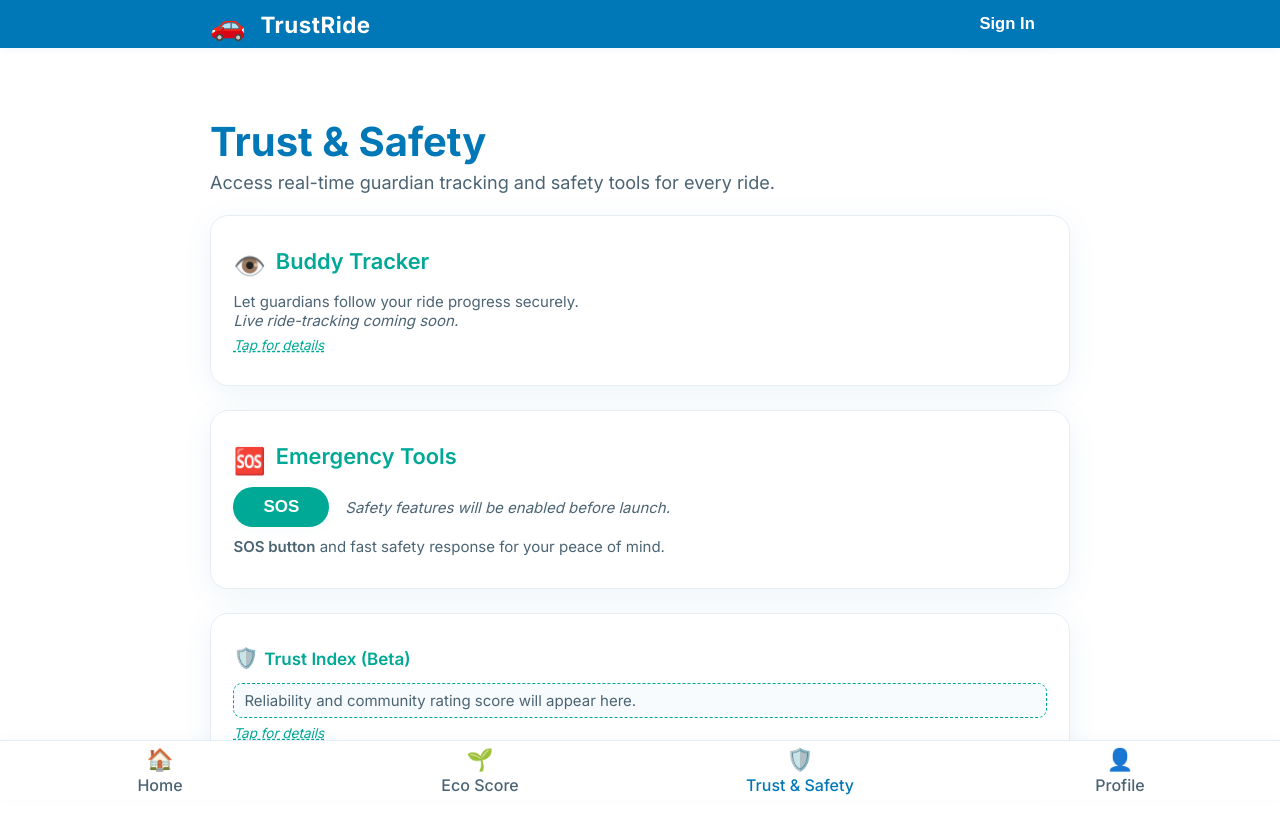
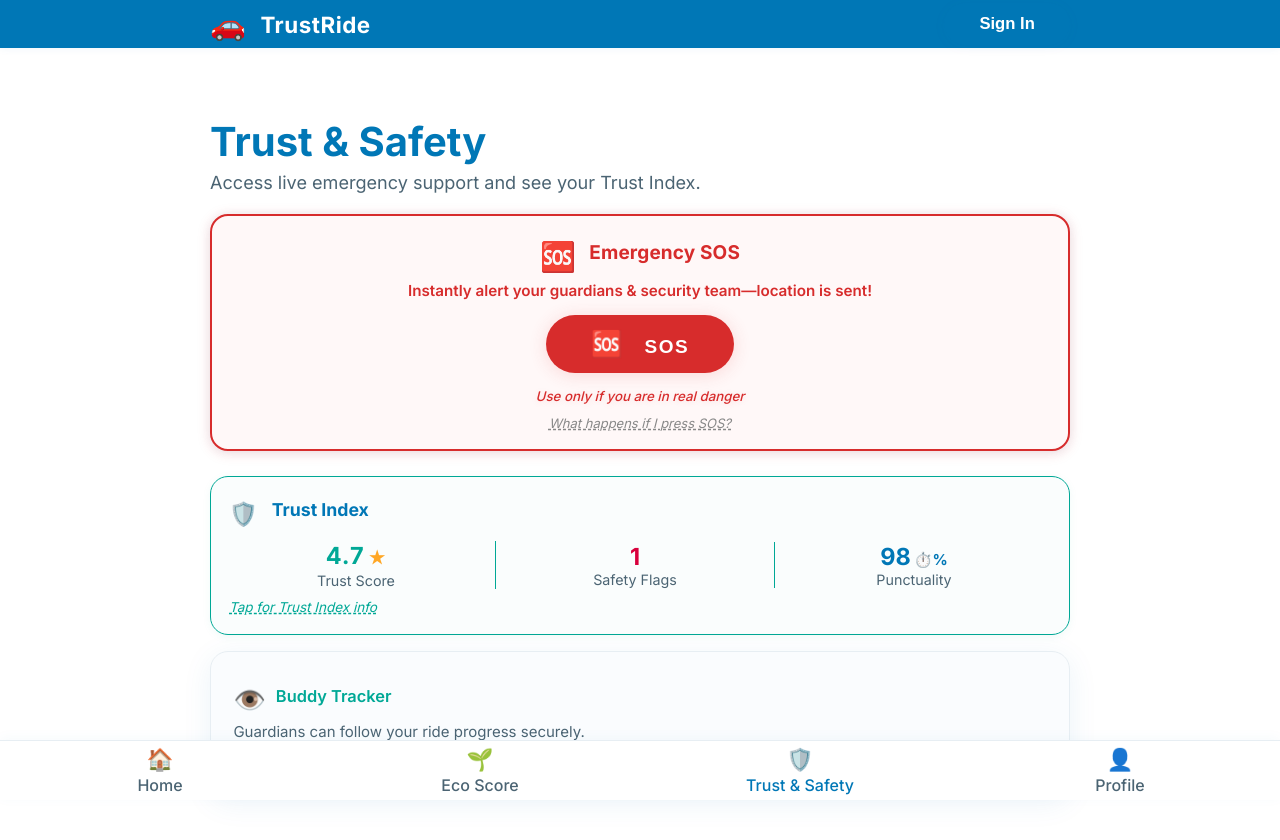
Before and after one commit to Workflow-Manager-admin/trustride-24573-2a3e8ce9, a React (Create React App) app in the folder trustride/: page /trust-safety in a window 1280 px wide. Shown: the top 840 px of the page. Built offline with nearby package versions, Linux system fonts and the light colour scheme; the HTML template or start-up script is replaced by a standard one.

Commit message:
Auto-commit: Changes as of 2025-05-29T17:47:34.306384+00:00

```diff
--- a/trustride/src/screens/TrustSafetyScreen.js
+++ b/trustride/src/screens/TrustSafetyScreen.js
@@ -3,104 +3,201 @@ import React, { useState } from 'react';
 /**
  * PUBLIC_INTERFACE
  * Trust & Safety screen for TrustRide –
- * Modern minimalist safety dashboard with rounded cards, emergency, and tracking stubs.
- * Key features visually demarcated by separated cards.
- * SOS Button, Buddy Tracker, and Trust Index are now interactable with informative modals as placeholders.
+ * Modern minimalist safety dashboard with rounded cards, emergency, and trust index.
+ * - Prominent persistent SOS modal-feature and visual Trust Index added.
  */
+const MOCK_TRUST_INDEX = {
+  trustScore: 4.7, // out of 5
+  safeFlags: 1,    // number of safety flags
+  punctuality: 98, // percent
+};
+
 const TrustSafetyScreen = () => {
   const [modal, setModal] = useState(null); // 'sos', 'buddy', 'trust'
+  const [showSOS, setShowSOS] = useState(false); // activate SOS actual modal
 
-  // Modal rendering for placeholder feature info
+  // Modal rendering for info/help
   const renderModal = () => {
-    if (!modal) return null;
-    let title = '';
-    let desc = '';
-    let emoji = '';
-    if (modal === 'sos') {
-      emoji = '🆘';
-      title = 'SOS Emergency';
-      desc = "The SOS Emergency feature will let you instantly alert your guardians and university security in case of distress—even share your real-time ride location. Stay tuned for this safety-first update!";
-    } else if (modal === 'buddy') {
-      emoji = '👁️';
-      title = 'Buddy Tracker';
-      desc = "Soon, your selected guardians will be able to follow your ride’s progress in real time. Peace of mind is coming for you and those who care about you.";
-    } else if (modal === 'trust') {
-      emoji = '🛡️';
-      title = 'Trust Index';
-      desc = "Your Trust Index will summarize your reliability, community endorsements, and positive ride history. We’re building this feature to strengthen community trust!";
+    if (!modal && !showSOS) return null;
+    let title = "";
+    let desc = "";
+    let emoji = "";
+    let isSOSActive = false;
+    // SOS ACTIVE modal: visually real, not just info stub
+    if (showSOS) {
+      emoji = "🆘";
+      title = "SOS Emergency Alert Sent!";
+      desc =
+        "Emergency contacts and security notified. Your live location and ride info shared immediately.";
+      isSOSActive = true;
+    } else if (modal === "sos") {
+      emoji = "🆘";
+      title = "SOS Emergency";
+      desc =
+        "The SOS Emergency feature lets you instantly alert guardians and security with a tap—even share your live ride location. Use this only if you are in distress!";
+    } else if (modal === "buddy") {
+      emoji = "👁️";
+      title = "Buddy Tracker";
+      desc =
+        "Your guardians can follow your ride’s progress in real time. Peace of mind is coming for you and those who care about you.";
+    } else if (modal === "trust") {
+      emoji = "🛡️";
+      title = "Trust Index";
+      desc =
+        "Your Trust Index summarizes your reliability, flags, and positive ride history. Aim for high trust for more ride options.";
     }
     return (
       <div
         style={{
-          position: 'fixed',
+          position: "fixed",
           top: 0,
           left: 0,
-          width: '100vw',
-          height: '100vh',
-          background: 'rgba(30,40,58,0.18)',
-          zIndex: 4000,
-          display: 'flex',
-          alignItems: 'center',
-          justifyContent: 'center',
+          width: "100vw",
+          height: "100vh",
+          background: "rgba(30,40,58,0.22)",
+          zIndex: 4100,
+          display: "flex",
+          alignItems: "center",
+          justifyContent: "center"
         }}
       >
         <div
           style={{
-            background: '#fff',
-            borderRadius: 18,
-            minWidth: 290,
-            maxWidth: '94vw',
-            boxShadow: '0 6px 40px rgba(0,119,182, 0.12)',
-            padding: '2.2rem 1.6rem 1.2rem 1.6rem',
-            border: '1px solid var(--border-color)',
-            display: 'flex',
-            flexDirection: 'column',
-            alignItems: 'center',
-            position: 'relative',
+            background: "#fff",
+            borderRadius: 19,
+            minWidth: 285,
+            maxWidth: "93vw",
+            boxShadow: "0 8px 48px rgba(0,119,182, 0.15)",
+            padding: "2.15rem 1.5rem 1.3rem 1.5rem",
+            border: "1.7px solid var(--accent)",
+            display: "flex",
+            flexDirection: "column",
+            alignItems: "center",
+            position: "relative",
+            textAlign: "center"
           }}
         >
-          <span style={{ fontSize: 43, marginBottom: 11 }}>{emoji}</span>
-          <div className="heading-2" style={{ fontWeight: 700, fontSize: '1.25rem', marginBottom: 8 }}>{title}</div>
-          <div style={{ color: 'var(--text-secondary)', marginBottom: 16, textAlign: 'center', fontSize: 16 }}>
+          <span style={{ fontSize: 47, marginBottom: 12 }}>{emoji}</span>
+          <div className="heading-2" style={{ fontWeight: 700, fontSize: 20, marginBottom: 7 }}>{title}</div>
+          <div
+            style={{
+              color: isSOSActive ? "#d72c2c" : "var(--text-secondary)",
+              marginBottom: 17,
+              textAlign: "center",
+              fontSize: 16,
+              fontWeight: isSOSActive ? 700 : 500,
+              lineHeight: 1.65,
+            }}
+          >
             {desc}
           </div>
           <button
             className="btn"
-            style={{ borderRadius: 32, padding: '10px 32px', fontSize: 15 }}
-            onClick={() => setModal(null)}
+            style={{
+              borderRadius: 32,
+              padding: "12px 30px",
+              fontSize: 15.3,
+              fontWeight: 700,
+              minWidth: 104,
+              background: isSOSActive ? "#d72c2c" : "var(--accent)",
+              color: "#fff",
+              marginTop: isSOSActive ? 1 : 0,
+              boxShadow: isSOSActive
+                ? "0 4px 28px #ea54542a"
+                : "0 2px 15px #00a89619"
+            }}
+            onClick={() => {
+              setModal(null);
+              setShowSOS(false);
+            }}
           >
-            Close
+            {isSOSActive ? "Close" : "OK"}
           </button>
         </div>
       </div>
     );
   };
 
-  return (
-    <div className="container" style={{ paddingTop: 84, paddingBottom: 70 }}>
-      {renderModal()}
-      <header>
-        <h2 className="heading-1" style={{ marginBottom: 2 }}>Trust & Safety</h2>
-        <p className="description" style={{ marginTop: 0, marginBottom: 18 }}>
-          Access real-time guardian tracking and safety tools for every ride.
-        </p>
-      </header>
-      {/* Buddy Tracker stub - now interacable */}
+  // Renders the Trust Index stats visually
+  function renderTrustIndex() {
+    const { trustScore, safeFlags, punctuality } = MOCK_TRUST_INDEX;
+    return (
       <section
         className="rounded-card"
-        style={{ marginBottom: 24, cursor: 'pointer', transition: 'box-shadow .14s' }}
+        style={{
+          marginBottom: 13,
+          cursor: "pointer",
+          transition: "box-shadow .14s",
+          boxShadow: "0 2px 9px #00a89610",
+          border: "1.7px solid var(--accent)",
+          background: "rgba(0, 168, 150, 0.021)",
+          padding: "22px 28px 19px 18px"
+        }}
         tabIndex={0}
-        onClick={() => setModal('buddy')}
-        onKeyDown={e => (e.key === 'Enter' || e.key === ' ') && setModal('buddy')}
-        aria-label="Open Buddy Tracker details (coming soon)"
+        onClick={() => setModal("trust")}
+        onKeyDown={e => (e.key === "Enter" || e.key === " ") && setModal("trust")}
+        aria-label="Open Trust Index details"
       >
-        <div style={{ display: 'flex', alignItems: 'center', marginBottom: 10 }}>
-          <span role="img" aria-label="Tracking" style={{ fontSize: 26, marginRight: 10 }}>👁️</span>
-          <span className="heading-2">Buddy Tracker</span>
+        <div style={{ display: "flex", alignItems: "center", marginBottom: 8, gap: 10 }}>
+          <span role="img" aria-label="Shield" style={{ fontSize: 23, marginRight: 4 }}>🛡️</span>
+          <span className="heading-2" style={{ fontSize: 17.7, fontWeight: 700, color: "var(--primary)" }}>Trust Index</span>
         </div>
-        <div style={{ color: 'var(--text-secondary)', fontSize: 15 }}>
-          Let guardians follow your ride progress securely.<br />
-          <span style={{ fontStyle: 'italic' }}>Live ride-tracking coming soon.</span>
+        <div style={{
+          display: "flex",
+          justifyContent: "stretch",
+          alignItems: "center",
+          gap: 0,
+          marginTop: 13,
+        }}>
+          {/* Trust Score */}
+          <div style={{
+            flex: 1,
+            borderRight: "1.7px solid var(--accent)",
+            paddingRight: 12,
+            minWidth: 94,
+            textAlign: "center"
+          }}>
+            <div style={{ fontWeight: 900, color: "var(--accent)", fontSize: 23.5, letterSpacing: "0.04em" }}>
+              {trustScore.toFixed(1)}
+              <span style={{ fontSize: 16, color: "#ffa725", marginLeft: 4 }}>★</span>
+            </div>
+            <div style={{ fontSize: 14.3, color: "var(--text-secondary)", marginTop: 2 }}>Trust Score</div>
+          </div>
+          {/* Safety Flags */}
+          <div style={{
+            flex: 1,
+            borderRight: "1.7px solid var(--accent)",
+            padding: "0 12px",
+            minWidth: 94,
+            textAlign: "center"
+          }}>
+            <div style={{
+              fontWeight: 900,
+              color: safeFlags === 0 ? "var(--accent)" : "#d8003c",
+              fontSize: 23.5
+            }}>
+              {safeFlags}
+            </div>
+            <div style={{ fontSize: 14.3, color: "var(--text-secondary)" }}>Safety Flags</div>
+          </div>
+          {/* Punctuality */}
+          <div style={{
+            flex: 1,
+            paddingLeft: 12,
+            minWidth: 94,
+            textAlign: "center"
+          }}>
+            <div style={{
+              fontWeight: 900,
+              color: punctuality > 93 ? "var(--primary)" : "#a47200",
+              fontSize: 23.5
+            }}>
+              {punctuality}
+              <span role="img" aria-label="clock" style={{ fontSize: 15, marginLeft: 3 }}>⏱️</span>
+              <span style={{ fontSize: 15, marginLeft: 0 }}>%</span>
+            </div>
+            <div style={{ fontSize: 14.3, color: "var(--text-secondary)" }}>Punctuality</div>
+          </div>
         </div>
         <div
           style={{
@@ -108,87 +205,145 @@ const TrustSafetyScreen = () => {
             fontSize: 13.5,
             fontStyle: 'italic',
             textDecoration: 'underline dashed',
-            marginTop: 7
+            marginTop: 10
           }}
         >
-          Tap for details
+          Tap for Trust Index info
         </div>
       </section>
-      {/* Emergency Tools section */}
-      <section className="rounded-card" style={{ marginBottom: 24 }}>
-        <div style={{ display: 'flex', alignItems: 'center', marginBottom: 10 }}>
-          <span role="img" aria-label="Emergency" style={{ fontSize: 26, marginRight: 10 }}>🆘</span>
-          <span className="heading-2">Emergency Tools</span>
-        </div>
+    );
+  }
+
+  // Prominent SOS section with true action, visual, and description
+  function renderSOSSection() {
+    return (
+      <section
+        className="rounded-card"
+        style={{
+          marginBottom: 25,
+          border: "2.3px solid #d72c2c",
+          background: "#fff8f8",
+          boxShadow: "0 2px 14px #d6161625, 0 1px 10px 0 rgba(0,119,182,0.07)",
+          padding: "23px 20px 18px 20px",
+          textAlign: "center"
+        }}
+      >
         <div style={{
-          display: 'flex',
-          alignItems: 'center',
-          gap: 16,
-          marginBottom: 10,
-          marginTop: 8
+          display: "flex",
+          alignItems: "center",
+          gap: 13,
+          justifyContent: "center",
+          marginBottom: 7
         }}>
-          {/* SOS Button - now opens info modal */}
-          <button
-            className="btn"
-            style={{
-              borderRadius: 32,
-              background: 'var(--accent)',
-              fontSize: 17,
-              fontWeight: 700,
-              padding: '10px 30px',
-            }}
-            type="button"
-            onClick={() => setModal('sos')}
-            tabIndex={0}
-            aria-label="Open SOS emergency info (coming soon)"
-          >
-            SOS
-          </button>
-          <span style={{
-            color: 'var(--text-secondary)', fontSize: 15, fontStyle: 'italic'
-          }}>
-            Safety features will be enabled before launch.
+          <span role="img" aria-label="Emergency" style={{ fontSize: 29, color: "#d92b2b" }}>🆘</span>
+          <span className="heading-2" style={{ fontSize: 19, color: "#d72c2c", fontWeight: 800, letterSpacing: 0.14 }}>
+            Emergency SOS
           </span>
         </div>
-        <div style={{ color: 'var(--text-secondary)', fontSize: 15 }}>
-          <span style={{ fontWeight: 600 }}>SOS button</span> and fast safety response for your peace of mind.
+        <div style={{ color: "#d72c2c", fontWeight: 600, marginBottom: 13, fontSize: 15.2 }}>
+          Instantly alert your guardians & security team—location is sent!
         </div>
-      </section>
-      {/* Trust Index area - now interacable */}
-      <section
-        className="rounded-card"
-        style={{ marginBottom: 8, cursor: 'pointer', transition: 'box-shadow .14s' }}
-        tabIndex={0}
-        onClick={() => setModal('trust')}
-        onKeyDown={e => (e.key === 'Enter' || e.key === ' ') && setModal('trust')}
-        aria-label="Open Trust Index details (coming soon)"
-      >
-        <span role="img" aria-label="Shield" style={{ fontSize: 20, marginRight: 6 }}>🛡️</span>
-        <span className="heading-2" style={{ fontSize: 17 }}>Trust Index (Beta)</span>
+        <button
+          className="btn btn-large"
+          style={{
+            borderRadius: 32,
+            background: "#d72c2c",
+            color: "#fff",
+            fontSize: 19,
+            fontWeight: 900,
+            boxShadow: "0 2px 18px #e034342a",
+            minWidth: 135,
+            minHeight: 52,
+            marginBottom: 7,
+            marginTop: 2,
+            letterSpacing: 1.5,
+            outline: "none"
+          }}
+          type="button"
+          onClick={() => setShowSOS(true)}
+          tabIndex={0}
+          aria-label="Trigger SOS (emergency alert)"
+        >
+          <span role="img" aria-label="sos" style={{ fontSize: 26, marginRight: 13 }}>🆘</span> SOS
+        </button>
         <div style={{
-          color: 'var(--text-secondary)',
-          fontSize: 15,
-          marginTop: 6,
-          border: '1px dashed var(--accent)',
-          padding: '7px 0 7px 10px',
-          borderRadius: 9,
-          background: 'rgba(0,119,182,0.03)',
-          marginTop: 13
+          color: "#d72c2c",
+          fontWeight: 500,
+          fontSize: 13.3,
+          marginTop: 8,
+          fontStyle: "italic",
+          textShadow: "0 1px 7px #d6161621"
         }}>
-          Reliability and community rating score will appear here.
+          Use only if you are in real danger
         </div>
         <div
           style={{
-            color: 'var(--accent)',
-            fontSize: 13.5,
+            color: '#888',
+            fontSize: 13,
             fontStyle: 'italic',
+            marginTop: 11,
             textDecoration: 'underline dashed',
-            marginTop: 7
+            cursor: 'pointer'
           }}
+          tabIndex={0}
+          onClick={() => setModal("sos")}
+          onKeyDown={e => (e.key === "Enter" || e.key === " ") && setModal("sos")}
         >
-          Tap for details
+          What happens if I press SOS?
         </div>
       </section>
+    );
+  }
+
+  // Buddy Tracker section (stub, but visually consistent)
+  function renderBuddySection() {
+    return (
+      <section
+        className="rounded-card"
+        style={{
+          marginBottom: 23,
+          cursor: "pointer",
+          transition: "box-shadow .14s",
+          border: "1.4px solid var(--border-color)",
+          background: "rgba(0,119,182,0.021)",
+        }}
+        tabIndex={0}
+        onClick={() => setModal("buddy")}
+        onKeyDown={e => (e.key === "Enter" || e.key === " ") && setModal("buddy")}
+        aria-label="Open Buddy Tracker details"
+      >
+        <div style={{ display: "flex", alignItems: "center", marginBottom: 7 }}>
+          <span role="img" aria-label="Buddy Tracker" style={{ fontSize: 26, marginRight: 10 }}>👁️</span>
+          <span className="heading-2" style={{ fontSize: 16.4 }}>Buddy Tracker</span>
+        </div>
+        <div style={{ color: 'var(--text-secondary)', fontSize: 15, marginBottom: 3 }}>
+          Guardians can follow your ride progress securely.
+        </div>
+        <div style={{
+          color: "var(--accent)",
+          fontSize: 13.4,
+          fontStyle: "italic",
+          textDecoration: "underline dashed",
+          marginTop: 7
+        }}>
+          Tap for more info
+        </div>
+      </section>
+    );
+  }
+
+  return (
+    <div className="container" style={{ paddingTop: 84, paddingBottom: 70 }}>
+      {renderModal()}
+      <header>
+        <h2 className="heading-1" style={{ marginBottom: 2 }}>Trust & Safety</h2>
+        <p className="description" style={{ marginTop: 0, marginBottom: 17 }}>
+          Access live emergency support and see your Trust Index.
+        </p>
+      </header>
+      {renderSOSSection()}
+      {renderTrustIndex()}
+      {renderBuddySection()}
     </div>
   );
 };
```
Also changed, not shown: 2 other files (tests, documents, lock files or other folders).
